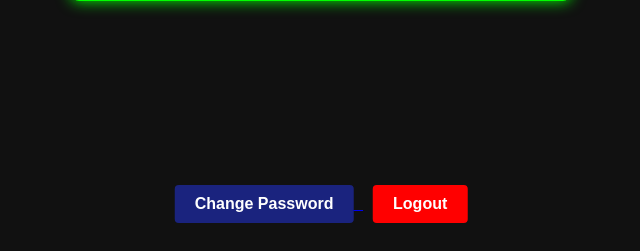
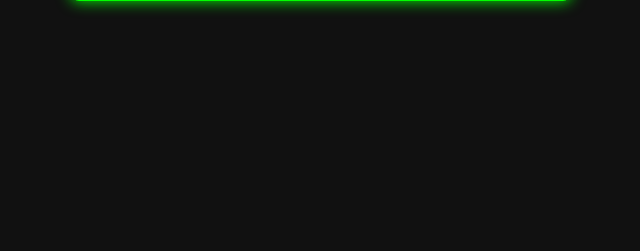
Before and after one commit to lloydsmorgan/usa, a Flask app: page /auth in a window 1280 px wide. Shown: the part 549-800 px from the top of the page, without its empty margins (319-959 px from the left). Run offline with Flask 3, Linux system fonts and the light colour scheme; the visitor is signed in with stand-in values (Sample User, id 1).

Commit message:
remove log and chane password

```diff
--- a/templates/base.html
+++ b/templates/base.html
@@ -26,17 +26,6 @@
         {% block content %}{% endblock %}
     </div>
 
-    {% if session.logged_in %}
-    <div class="fixed-bottom-center">
-        <a href="{{ url_for('change_password') }}">
-            <button>Change Password</button>
-        </a>
-        <a href="{{ url_for('logout') }}">
-            <button style="margin-left: 10px; background-color: red;">Logout</button>
-        </a>
-    </div>
-    {% endif %}
-
     <script>
         if ('serviceWorker' in navigator) {
             navigator.serviceWorker.register('/static/service-worker.js')
```
